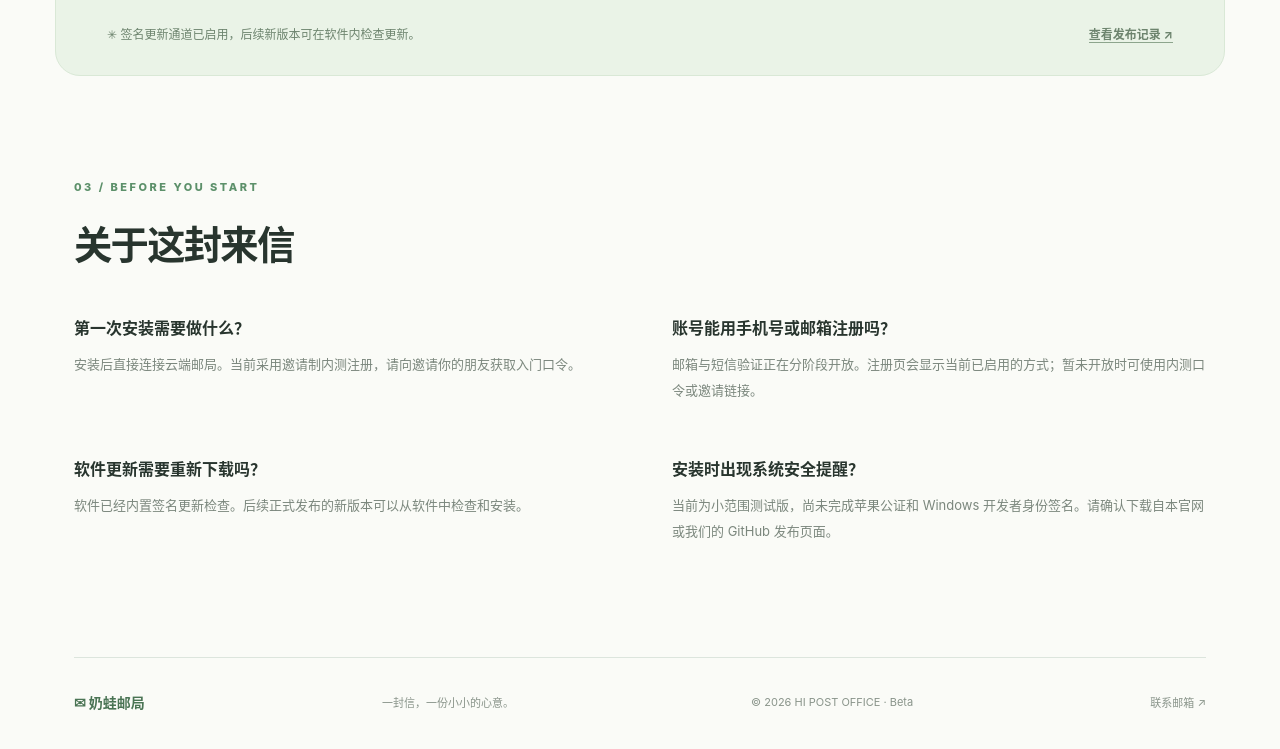
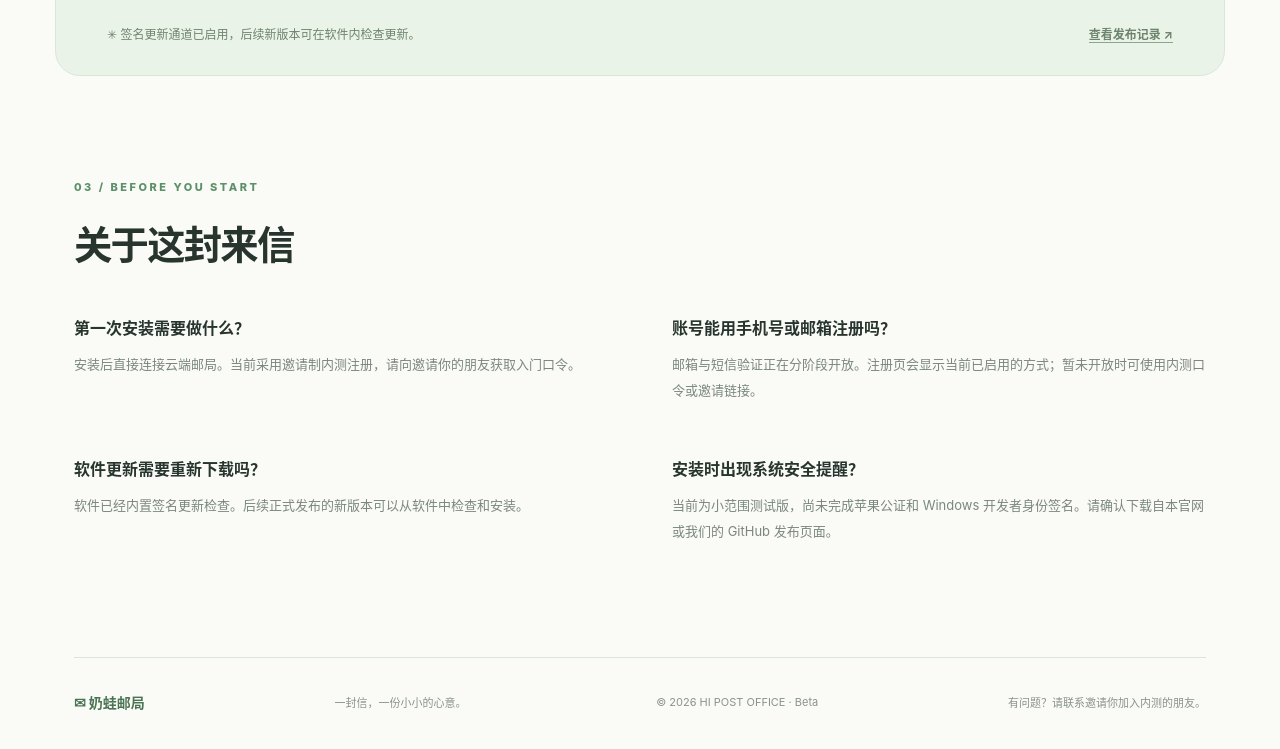
Before and after one commit to justinleo624/naiwa-v62-updates, a plain HTML site: page site/index.html in a window 1280 px wide. Shown: the part 1893-2642 px from the top of the page. Drawn offline with Linux system fonts and the light colour scheme.

Commit message:
site: avoid advertising an inbox before MX/email-routing is configured

```diff
--- a/site/index.html
+++ b/site/index.html
@@ -86,7 +86,7 @@
         </div>
       </section>
     </main>
-    <footer class="footer"><a href="/" class="footer-brand">✉ 奶蛙邮局</a><span>一封信，一份小小的心意。</span><span>© 2026 HI POST OFFICE · Beta</span><a href="mailto:hello@hipostoffice.com">联系邮箱 ↗</a></footer>
+    <footer class="footer"><a href="/" class="footer-brand">✉ 奶蛙邮局</a><span>一封信，一份小小的心意。</span><span>© 2026 HI POST OFFICE · Beta</span><span>有问题？请联系邀请你加入内测的朋友。</span></footer>
   </div>
 </body>
 </html>
```
